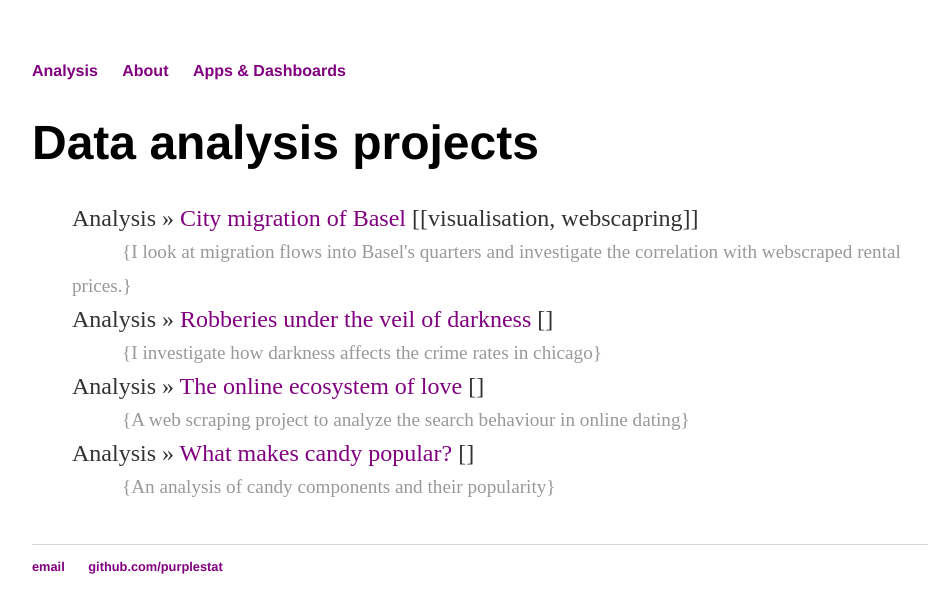
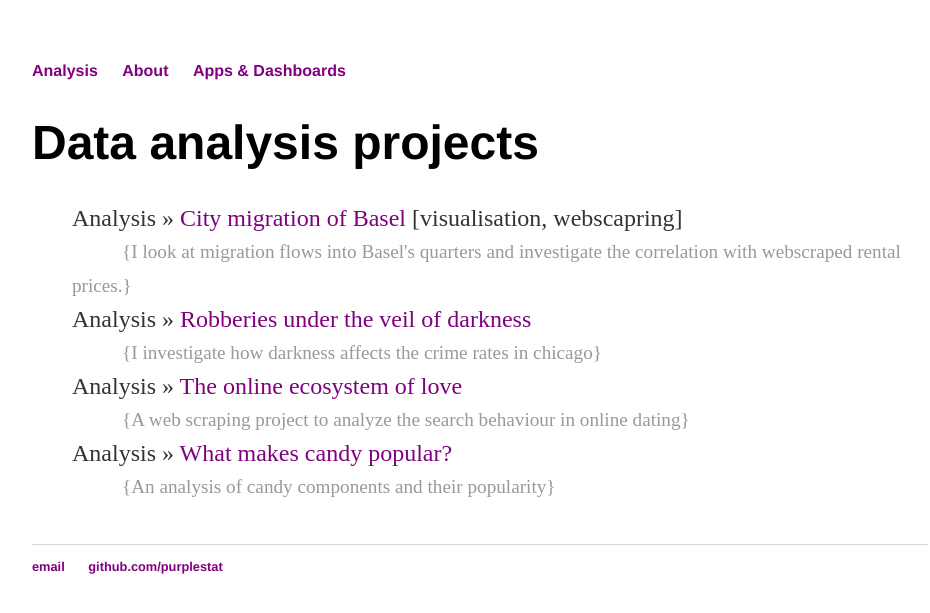
Before and after one commit to purplestat/purplestat.github.io, a Jekyll site: the page built from blog/index.html, in a window 1280 px wide. Shown: the top 613 px of the page, without its empty margins (160-1090 px from the left). Built offline with Jekyll 4.4.1, drawn with Linux system fonts in a browser that asks for light colours.

```diff
--- a/blog/index.html
+++ b/blog/index.html
@@ -7,7 +7,7 @@ title: Data analysis projects
 
   {% for post in site.posts %}
 <!--<li><span>{{ post.date | date_to_string }}</span> &raquo; <a href="{{ post.url }}" title="{{ post.title }}">{{ post.title }}</a></li>-->
-    <li><span>Analysis</span> &raquo; <a href="{{ post.url }}" title="{{ post.title }}">{{ post.title }}</a> <span>[{{ post.keywords }}]</span></li>
+    <li><span>Analysis</span> &raquo; <a href="{{ post.url }}" title="{{ post.title }}">{{ post.title }}</a> <span>{{ post.keywords }}</span></li>
   <li id="list2">{{ post.summary }}</li>
   {% endfor %}
 
```
